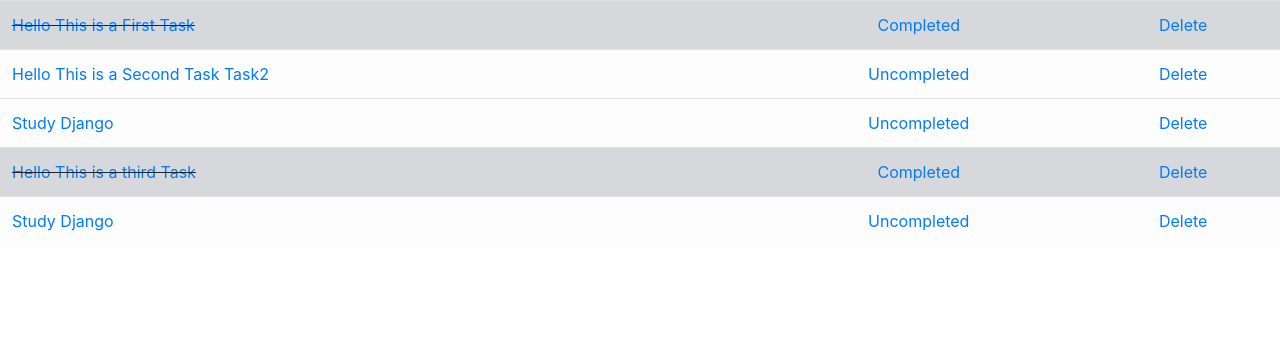
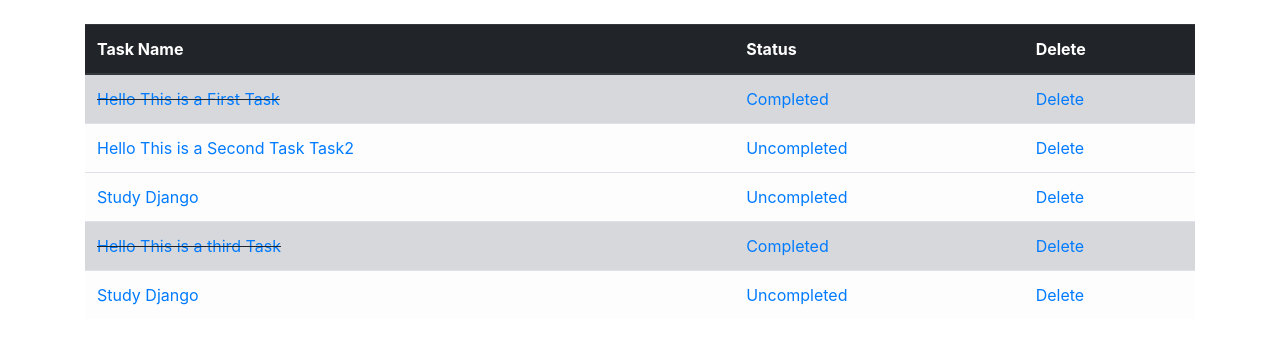
Before and after one commit to MachineLearnWithRosh/Django-Projects, a Django app: page / in a window 1280 px wide. Shown: the part 56-400 px from the top of the page. Run offline with Django 3.2, Linux system fonts and the light colour scheme; data comes from the database, SQL or seed files in the repository; some libraries are stand-ins or nearby versions.

Commit message:
table changes

```diff
--- a/todo-application/todolist/templates/home.html
+++ b/todo-application/todolist/templates/home.html
@@ -8,6 +8,8 @@
 {% endblock %}
 
 {% block body %}
+
+<div class="container my-4">
     {% if messages %}
         {% for message in messages %}
             <div class="alert alert-success alert-dismissible fade show" role="alert">
@@ -19,23 +21,31 @@
         {% endfor %}
     {% endif %}
 
+<table class="table table-hover table-light">
+    <thead class="thead-dark">
+    <tr>
+      <th scope="col">Task Name</th>
+      <th scope="col">Status</th>
+      <th scope="col">Delete</th>
+    </tr>
+  </thead>
+    <tbody>
 {% if all_items %}
-    <table class="table table-hover table-light">
-    <tbody>
+
     {% for item in all_items %}
 
     {% if item.completed %}
      <tr class="table-secondary">
         <td class="striker"><a href="{% url 'edit' item.id %}">{{ item.item }}</a></td>
-        <td><center><a href="{% url 'uncross' item.id %}">Completed</a></center></td>
-        <td><center><a href="{% url 'delete' item.id %}">Delete</a></center></td>
+        <td><a href="{% url 'uncross' item.id %}">Completed</a></td>
+        <td><a href="{% url 'delete' item.id %}">Delete</a></td>
      </tr>
 
     {% else %}
      <tr>
         <td><a href="{% url 'edit' item.id %}">{{ item.item }}</a></td>
-        <td><center><a href="{% url 'cross_off' item.id %}">Uncompleted</a></center></td>
-        <td><center><a href="{% url 'delete' item.id %}">Delete</a></center></td>
+        <td><a href="{% url 'cross_off' item.id %}">Uncompleted</a></td>
+        <td><a href="{% url 'delete' item.id %}">Delete</a></td>
      </tr>
     {% endif %}
     {% endfor %}
@@ -44,4 +54,5 @@
 
 {% endif %}
 
+</div>
 {% endblock body %}
```
Also changed, not shown: todo-application/todolist/templates/edit.html (+14 -6 lines).
